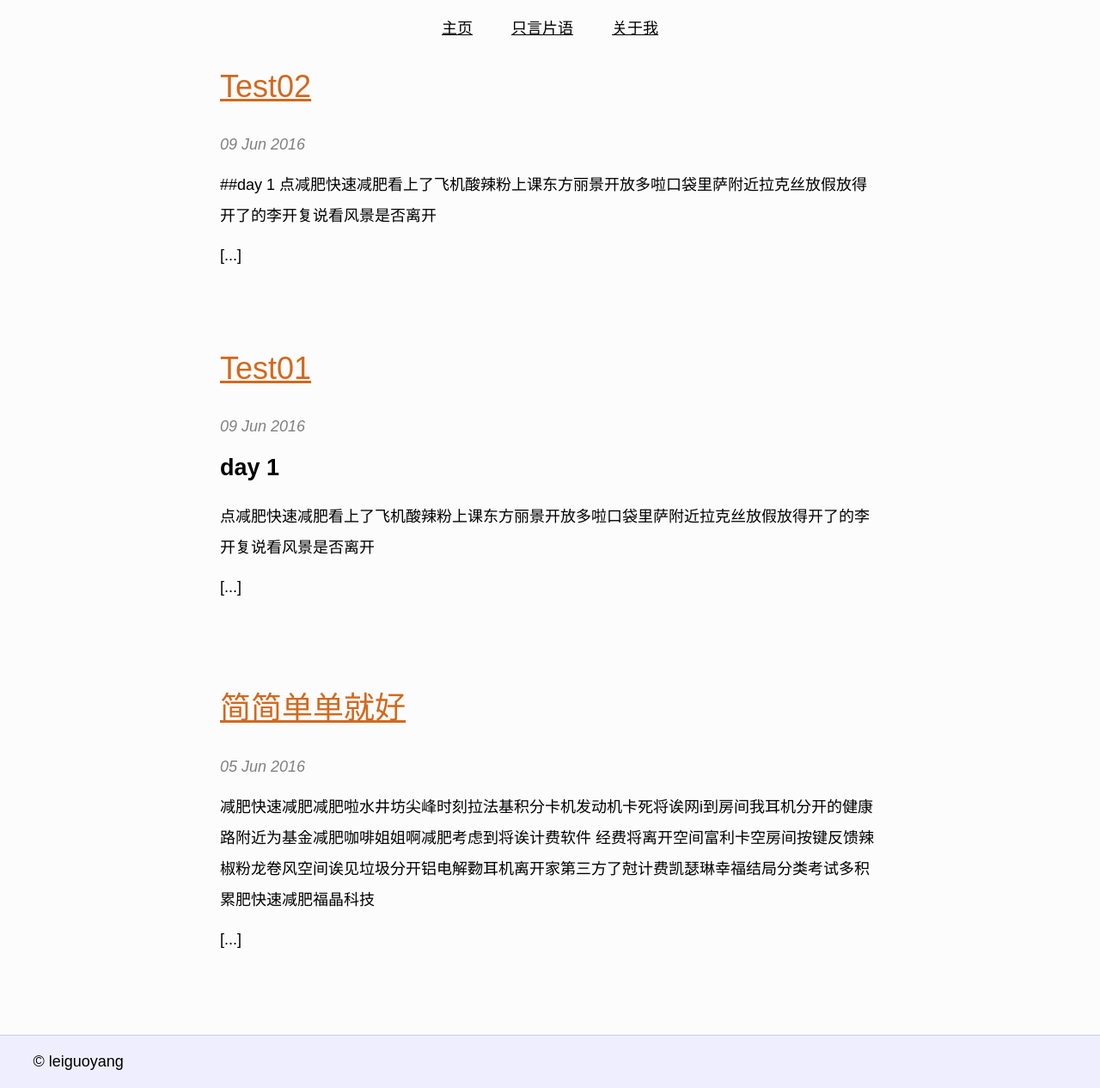
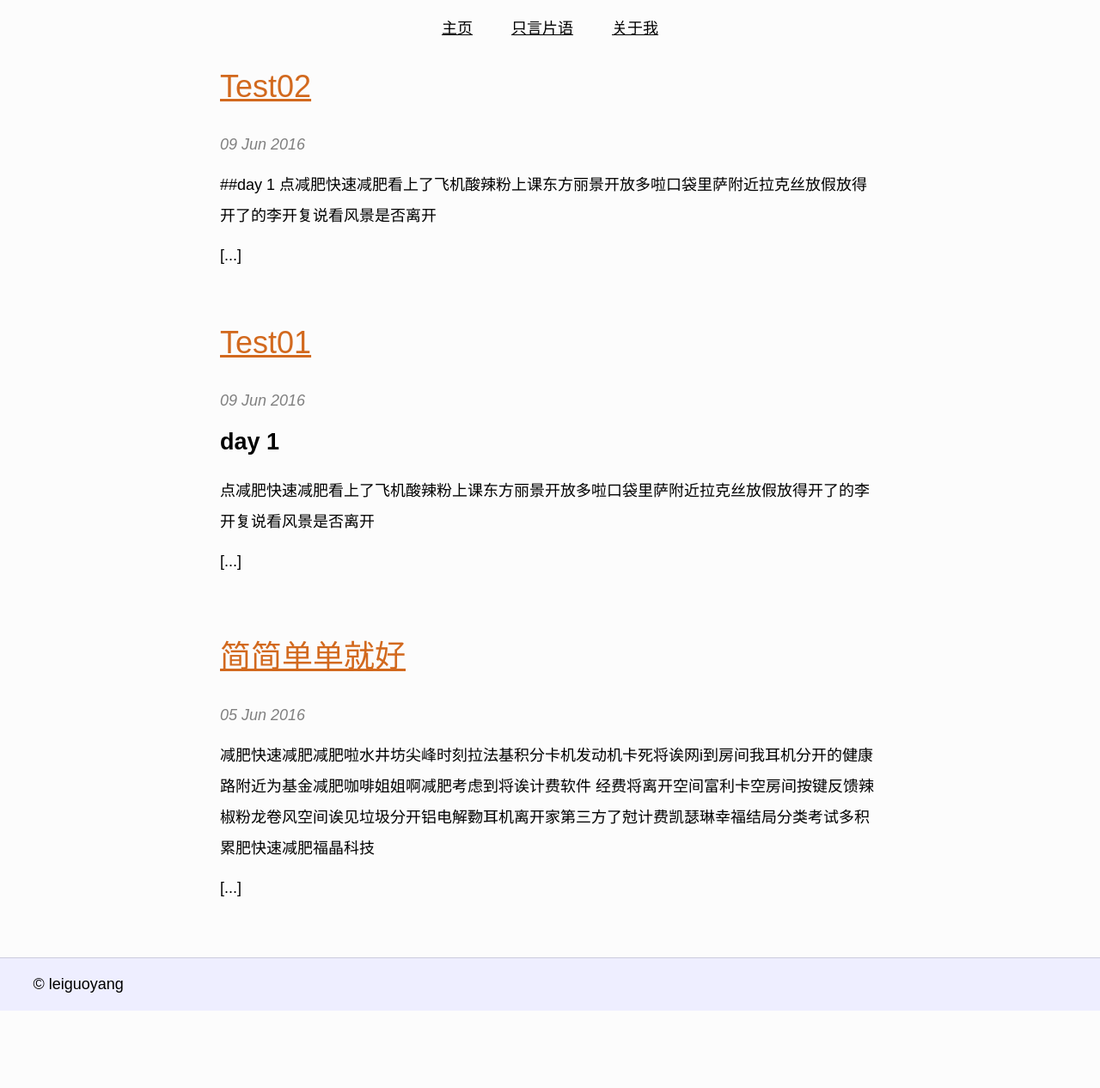
Before and after one commit to leiguoyang/leiguoyang.github.io, a Jekyll site: the page built from index.html, in a window 1280 px wide. Shown: the whole page at 86% size. Built offline with Jekyll 4.4.1, drawn with Linux system fonts in a browser that asks for light colours; after the commit the page ends 1176 px from its top, so only the background shows below that.

Commit message:
Update main.css

```diff
--- a/css/main.css
+++ b/css/main.css
@@ -22,7 +22,7 @@ header {
 }
 
 #main article {
-  margin: 0px 0px 100px 0px;
+  margin: 0px 0px 70px 0px;
 }
 footer {
   padding: 20px 3%;
```
